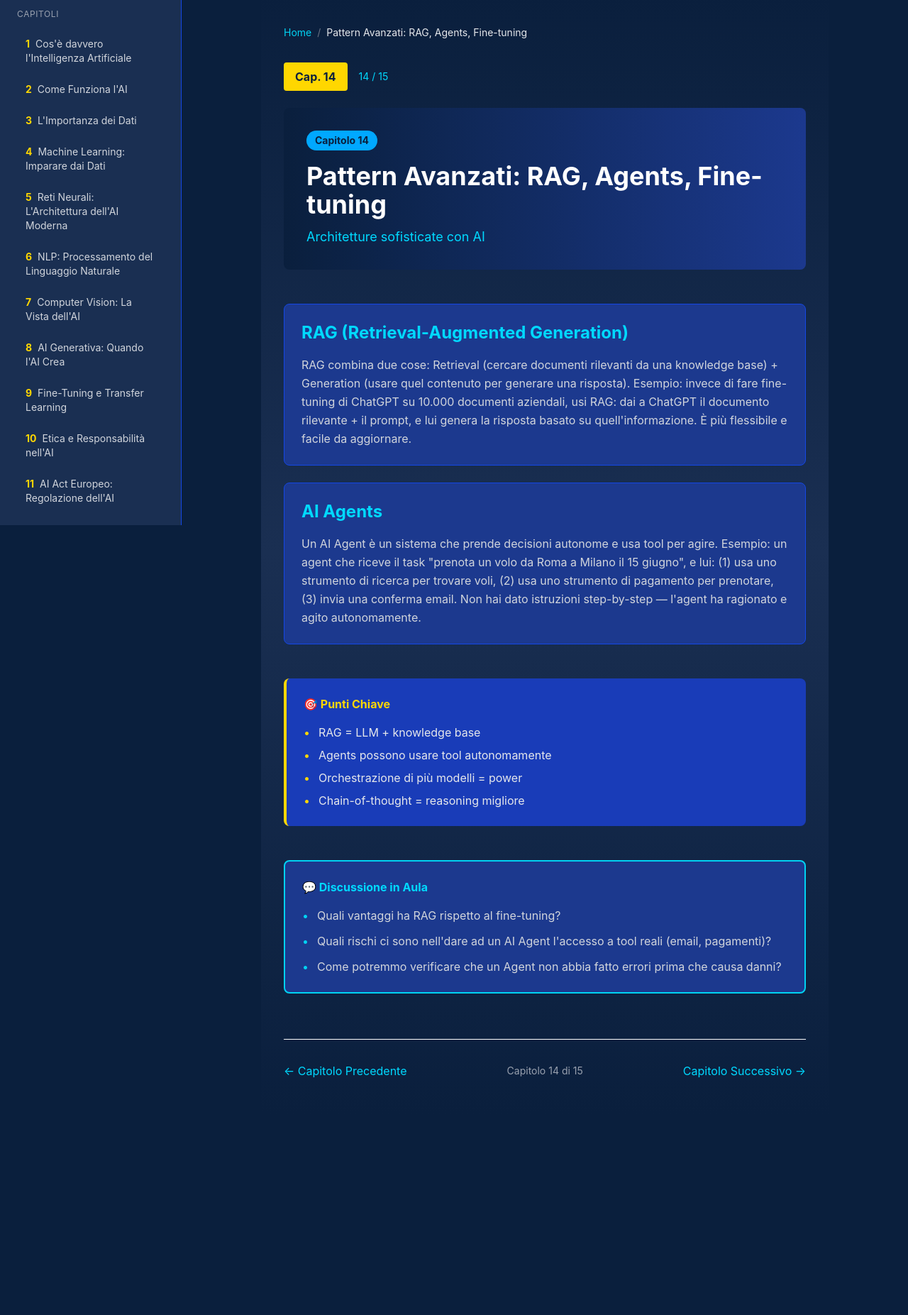
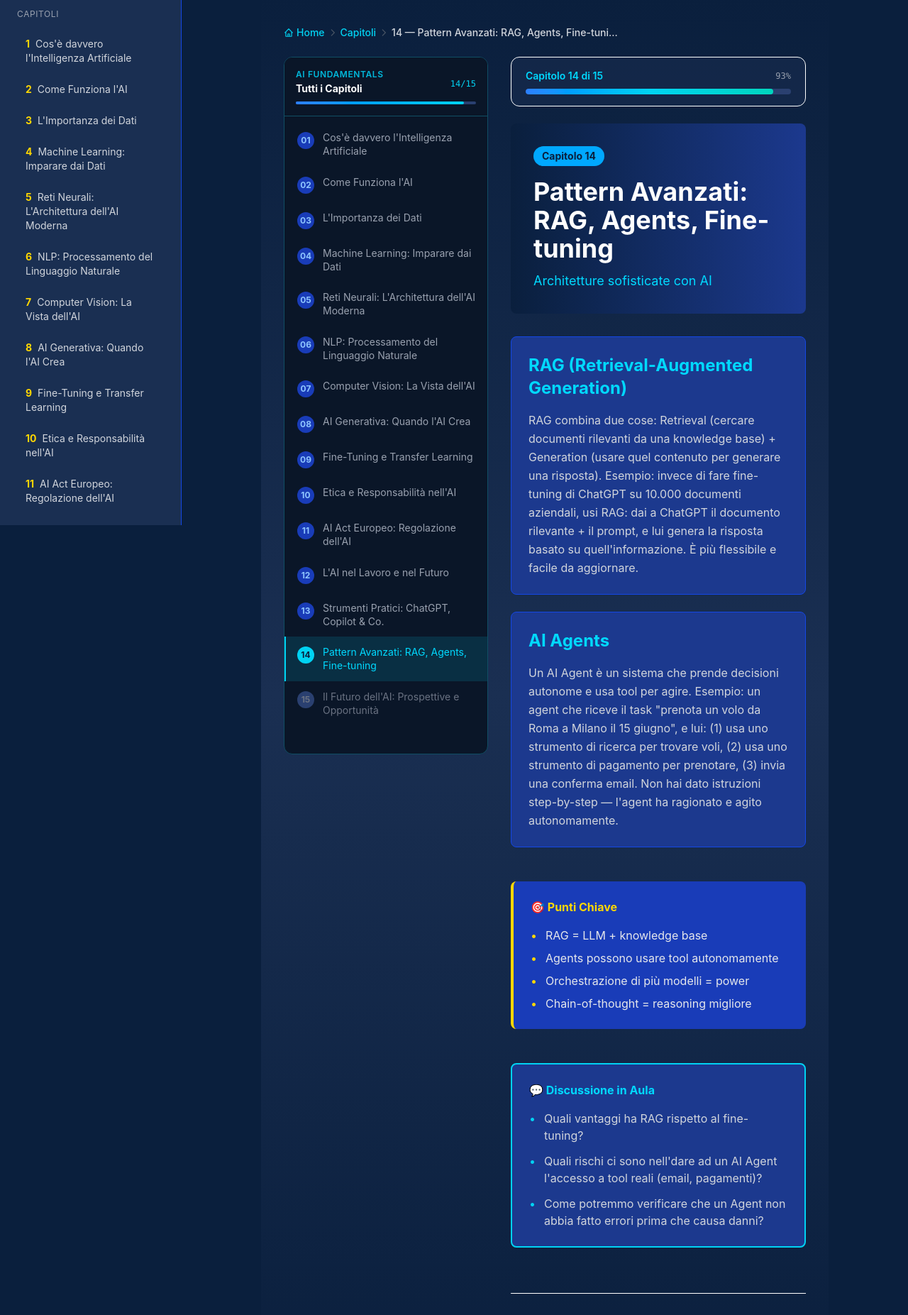
Before and after one commit to MT-Showcases/ai-fundamentals-showcase, a Next.js app: page /chapters/advanced-patterns in a window 1280 px wide. Shown: the part 60-1913 px from the top of the page at 71% size. Before the commit the page ends 1677 px from the top, so only its background shows below. Built offline with nearby package versions, Linux system fonts and the light colour scheme.

Commit message:
feat: add chapter sidebar and improve navigation (T2)

```diff
--- a/app/chapters/[slug]/page.tsx
+++ b/app/chapters/[slug]/page.tsx
@@ -5,6 +5,7 @@ import SectionCard from '@/components/SectionCard';
 import KeyTakeaway from '@/components/KeyTakeaway';
 import DiscussionPrompt from '@/components/DiscussionPrompt';
 import Breadcrumb from '@/components/Breadcrumb';
+import ChapterSidebar from '@/components/ChapterSidebar';
 import Link from 'next/link';
 
 export const revalidate = 60; // ISR: Revalidate every 60 seconds
@@ -23,44 +24,68 @@ interface Props {
 export default async function ChapterPage({ params }: Props) {
   const { slug } = await params;
 
-  // DEBUG: Log what slug we received
   console.log('[Chapter Page] Rendering slug:', slug, 'time:', new Date().toISOString());
 
   const chapter = chapters.find((ch) => ch.slug === slug);
 
-  // DEBUG: Log if chapter was found
   if (!chapter) {
     console.log('[Chapter Page] Chapter not found for slug:', slug);
-    console.log('[Chapter Page] Available slugs:', chapters.map(c => c.slug).slice(0, 3));
     notFound();
   }
 
   const currentIndex = chapters.findIndex((ch) => ch.slug === slug);
   const previousChapter = currentIndex > 0 ? chapters[currentIndex - 1] : null;
   const nextChapter = currentIndex < chapters.length - 1 ? chapters[currentIndex + 1] : null;
+  const chapterNum = currentIndex + 1;
+  const totalChapters = chapters.length;
+  const progressPercent = (chapterNum / totalChapters) * 100;
 
   return (
     <div className="min-h-screen bg-gradient-to-b from-navy-900 via-navy-800 to-navy-900">
-      <div className="max-w-6xl mx-auto px-4 sm:px-6 lg:px-8 py-12">
-        {/* Breadcrumb */}
+      <div className="max-w-7xl mx-auto px-4 sm:px-6 lg:px-8 py-8 md:py-12">
+        {/* Breadcrumb — full width above grid */}
+        <div className="pl-12 md:pl-0 mb-6">
           <Breadcrumb
             items={[
               { label: 'Home', href: '/' },
-            { label: chapter.title },
+              { label: 'Capitoli', href: '/#chapters' },
+              { label: `${String(chapter.id).padStart(2, '0')} — ${chapter.title}` },
             ]}
           />
+        </div>
 
-        {/* Chapter Header */}
-        <div className="mt-8 mb-12">
-          <div className="flex items-center gap-4 mb-6">
-            <div className="bg-yellow-400 text-navy-900 px-4 py-2 rounded font-bold">
-              Cap. {chapter.id}
+        {/* Main grid: sidebar + content */}
+        <div className="flex gap-0 md:gap-6 lg:gap-8">
+          {/* Sidebar — 1 col on md, 1 col on lg */}
+          <div className="hidden md:block md:w-64 lg:w-72 flex-shrink-0">
+            <ChapterSidebar currentSlug={slug} />
           </div>
-            <div className="text-sm text-cyan-300">
-              {currentIndex + 1} / {chapters.length}
+
+          {/* Mobile sidebar (rendered via ChapterSidebar's own fixed positioning) */}
+          <div className="md:hidden">
+            <ChapterSidebar currentSlug={slug} />
+          </div>
+
+          {/* Main content area */}
+          <main className="flex-1 min-w-0">
+            {/* Progress bar */}
+            <div className="bg-navy-800/50 border border-navy-600 rounded-xl px-5 py-4 mb-6">
+              <div className="flex items-center justify-between mb-2">
+                <span className="text-sm font-semibold text-cyan-300">
+                  Capitolo {chapterNum} di {totalChapters}
+                </span>
+                <span className="text-xs text-gray-400 font-mono">{Math.round(progressPercent)}%</span>
+              </div>
+              <div className="h-2 bg-navy-700 rounded-full overflow-hidden">
+                <div
+                  className="h-2 rounded-full bg-gradient-to-r from-blue-500 via-cyan-400 to-teal-400 transition-all duration-700"
+                  style={{ width: `${progressPercent}%` }}
+                />
               </div>
             </div>
 
+            {/* Chapter Header */}
+            <div className="mb-8">
               <ChapterHeader
                 title={chapter.title}
                 description={chapter.description}
@@ -87,33 +112,43 @@ export default async function ChapterPage({ params }: Props) {
               </div>
             )}
 
-        {/* Navigation */}
-        <div className="flex justify-between items-center mt-16 pt-8 border-t border-navy-600">
+            {/* Navigation buttons */}
+            <div className="flex justify-between items-center mt-16 pt-8 border-t border-navy-600 gap-4">
               {previousChapter ? (
                 <Link
                   href={`/chapters/${previousChapter.slug}`}
-              className="flex items-center gap-2 text-cyan-300 hover:text-cyan-200 transition"
+                  className="group flex items-center gap-2 px-5 py-3 rounded-xl border-2 border-blue-500/40 text-cyan-300 hover:border-cyan-400 hover:bg-cyan-400/10 hover:text-cyan-200 hover:scale-105 hover:shadow-lg hover:shadow-cyan-500/20 transition-all duration-200 font-medium text-sm"
                 >
-              <span>← Capitolo Precedente</span>
+                  <svg className="w-4 h-4 group-hover:-translate-x-1 transition-transform duration-200" fill="none" stroke="currentColor" viewBox="0 0 24 24">
+                    <path strokeLinecap="round" strokeLinejoin="round" strokeWidth={2} d="M15 19l-7-7 7-7" />
+                  </svg>
+                  <span className="hidden sm:inline">← Capitolo Precedente</span>
+                  <span className="sm:hidden">Precedente</span>
                 </Link>
               ) : (
-            <div></div>
+                <div />
               )}
 
-          <div className="text-sm text-gray-400">
-            Capitolo {currentIndex + 1} di {chapters.length}
+              <div className="text-xs text-gray-500 font-mono text-center flex-shrink-0">
+                {chapterNum} / {totalChapters}
               </div>
 
               {nextChapter ? (
                 <Link
                   href={`/chapters/${nextChapter.slug}`}
-              className="flex items-center gap-2 text-cyan-300 hover:text-cyan-200 transition"
+                  className="group flex items-center gap-2 px-5 py-3 rounded-xl border-2 border-blue-500/40 text-cyan-300 hover:border-cyan-400 hover:bg-cyan-400/10 hover:text-cyan-200 hover:scale-105 hover:shadow-lg hover:shadow-cyan-500/20 transition-all duration-200 font-medium text-sm"
                 >
-              <span>Capitolo Successivo →</span>
+                  <span className="hidden sm:inline">Capitolo Successivo →</span>
+                  <span className="sm:hidden">Successivo</span>
+                  <svg className="w-4 h-4 group-hover:translate-x-1 transition-transform duration-200" fill="none" stroke="currentColor" viewBox="0 0 24 24">
+                    <path strokeLinecap="round" strokeLinejoin="round" strokeWidth={2} d="M9 5l7 7-7 7" />
+                  </svg>
                 </Link>
               ) : (
-            <div></div>
+                <div />
               )}
+            </div>
+          </main>
         </div>
       </div>
     </div>
--- a/components/Breadcrumb.tsx
+++ b/components/Breadcrumb.tsx
@@ -1,21 +1,47 @@
 import React from 'react';
+import Link from 'next/link';
+
+interface BreadcrumbItem {
+  label: string;
+  href?: string;
+  icon?: string;
+}
 
 interface BreadcrumbProps {
-  items: { label: string; href?: string }[];
+  items: BreadcrumbItem[];
 }
 
 export default function Breadcrumb({ items }: BreadcrumbProps) {
   return (
-    <nav className="flex items-center gap-2 text-sm text-gray-300 mb-6">
+    <nav aria-label="breadcrumb" className="flex items-center flex-wrap gap-1 text-sm mb-4">
       {items.map((item, idx) => (
         <React.Fragment key={idx}>
-          {idx > 0 && <span className="text-gray-500">/</span>}
+          {idx > 0 && (
+            <svg
+              className="w-3.5 h-3.5 text-gray-600 flex-shrink-0"
+              fill="none"
+              stroke="currentColor"
+              viewBox="0 0 24 24"
+            >
+              <path strokeLinecap="round" strokeLinejoin="round" strokeWidth={2} d="M9 5l7 7-7 7" />
+            </svg>
+          )}
           {item.href ? (
-            <a href={item.href} className="text-cyan-400 hover:text-cyan-300 transition-colors">
+            <Link
+              href={item.href}
+              className="flex items-center gap-1 text-cyan-400 hover:text-cyan-300 transition-colors duration-150 font-medium hover:underline underline-offset-2"
+            >
+              {idx === 0 && (
+                <svg className="w-3.5 h-3.5" fill="none" stroke="currentColor" viewBox="0 0 24 24">
+                  <path strokeLinecap="round" strokeLinejoin="round" strokeWidth={2} d="M3 12l2-2m0 0l7-7 7 7M5 10v10a1 1 0 001 1h3m10-11l2 2m-2-2v10a1 1 0 01-1 1h-3m-6 0a1 1 0 001-1v-4a1 1 0 011-1h2a1 1 0 011 1v4a1 1 0 001 1m-6 0h6" />
+                </svg>
+              )}
               {item.label}
-            </a>
+            </Link>
           ) : (
-            <span className="text-gray-200">{item.label}</span>
+            <span className="text-gray-300 font-medium truncate max-w-[200px] sm:max-w-xs" aria-current="page">
+              {item.label}
+            </span>
           )}
         </React.Fragment>
       ))}
--- /dev/null
+++ b/components/ChapterSidebar.tsx
@@ -0,0 +1,126 @@
+'use client';
+
+import React, { useState } from 'react';
+import Link from 'next/link';
+import { chapters } from '@/data/chapters';
+
+interface ChapterSidebarProps {
+  currentSlug: string;
+}
+
+export default function ChapterSidebar({ currentSlug }: ChapterSidebarProps) {
+  const [isOpen, setIsOpen] = useState(false);
+
+  const currentIndex = chapters.findIndex((ch) => ch.slug === currentSlug);
+
+  return (
+    <>
+      {/* Mobile hamburger button */}
+      <div className="md:hidden fixed top-4 left-4 z-50">
+        <button
+          onClick={() => setIsOpen(!isOpen)}
+          className="bg-navy-800 border border-cyan-700 text-cyan-300 p-2 rounded-lg shadow-lg hover:bg-navy-700 transition-colors"
+          aria-label="Toggle chapter menu"
+        >
+          {isOpen ? (
+            <svg className="w-6 h-6" fill="none" stroke="currentColor" viewBox="0 0 24 24">
+              <path strokeLinecap="round" strokeLinejoin="round" strokeWidth={2} d="M6 18L18 6M6 6l12 12" />
+            </svg>
+          ) : (
+            <svg className="w-6 h-6" fill="none" stroke="currentColor" viewBox="0 0 24 24">
+              <path strokeLinecap="round" strokeLinejoin="round" strokeWidth={2} d="M4 6h16M4 12h16M4 18h16" />
+            </svg>
+          )}
+        </button>
+      </div>
+
+      {/* Mobile overlay */}
+      {isOpen && (
+        <div
+          className="md:hidden fixed inset-0 bg-black/60 z-40"
+          onClick={() => setIsOpen(false)}
+        />
+      )}
+
+      {/* Sidebar panel */}
+      <aside
+        className={`
+          fixed md:sticky top-0 left-0 h-screen md:h-auto md:top-8
+          w-72 md:w-full
+          bg-[#0a1628] border-r border-cyan-900 md:border md:border-navy-600 md:rounded-xl
+          overflow-y-auto
+          z-40 md:z-auto
+          transition-transform duration-300 ease-in-out
+          ${isOpen ? 'translate-x-0' : '-translate-x-full md:translate-x-0'}
+          shadow-2xl md:shadow-none
+          flex-shrink-0
+        `}
+      >
+        {/* Sidebar header */}
+        <div className="sticky top-0 bg-[#0a1628] border-b border-cyan-900 px-4 py-4 z-10">
+          <div className="flex items-center justify-between">
+            <div>
+              <p className="text-xs text-cyan-500 uppercase tracking-wider font-semibold mb-0.5">AI Fundamentals</p>
+              <h2 className="text-sm font-bold text-white">Tutti i Capitoli</h2>
+            </div>
+            {/* Progress mini */}
+            <div className="text-right">
+              <span className="text-xs text-cyan-400 font-mono">{currentIndex + 1}/15</span>
+            </div>
+          </div>
+          {/* Mini progress bar */}
+          <div className="mt-2 h-1 bg-navy-700 rounded-full">
+            <div
+              className="h-1 bg-gradient-to-r from-blue-500 to-cyan-400 rounded-full transition-all duration-500"
+              style={{ width: `${((currentIndex + 1) / 15) * 100}%` }}
+            />
+          </div>
+        </div>
+
+        {/* Chapter list */}
+        <nav className="py-2">
+          {chapters.map((chapter, idx) => {
+            const isActive = chapter.slug === currentSlug;
+            const isPast = idx < currentIndex;
+
+            return (
+              <Link
+                key={chapter.slug}
+                href={`/chapters/${chapter.slug}`}
+                onClick={() => setIsOpen(false)}
+                className={`
+                  flex items-start gap-3 px-4 py-3 text-sm transition-all duration-150 group
+                  ${isActive
+                    ? 'bg-cyan-500/15 border-l-2 border-cyan-400 text-cyan-300'
+                    : isPast
+                    ? 'border-l-2 border-transparent text-gray-400 hover:bg-white/5 hover:text-gray-200 hover:border-cyan-700'
+                    : 'border-l-2 border-transparent text-gray-500 hover:bg-white/5 hover:text-gray-300 hover:border-cyan-800'
+                  }
+                `}
+              >
+                {/* Chapter number badge */}
+                <span
+                  className={`
+                    flex-shrink-0 w-6 h-6 rounded-full text-xs font-bold flex items-center justify-center mt-0.5
+                    ${isActive
+                      ? 'bg-cyan-400 text-navy-900'
+                      : isPast
+                      ? 'bg-blue-800 text-blue-300'
+                      : 'bg-navy-700 text-gray-500'
+                    }
+                  `}
+                >
+                  {String(chapter.id).padStart(2, '0')}
+                </span>
+                <span className="leading-snug line-clamp-2">{chapter.title}</span>
+              </Link>
+            );
+          })}
+        </nav>
+
+        {/* Bottom padding for scroll */}
+        <div className="h-8" />
+      </aside>
+    </>
+  );
+}
```
Lines whose indentation alone changed are shown as unchanged.
